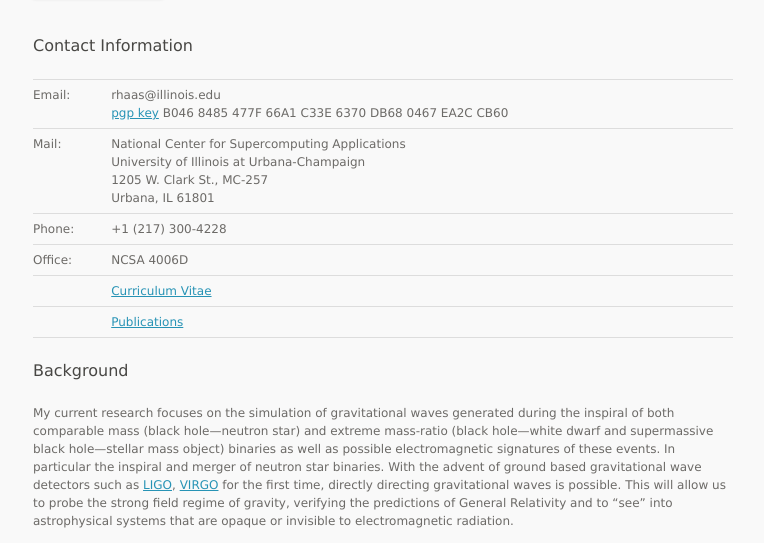
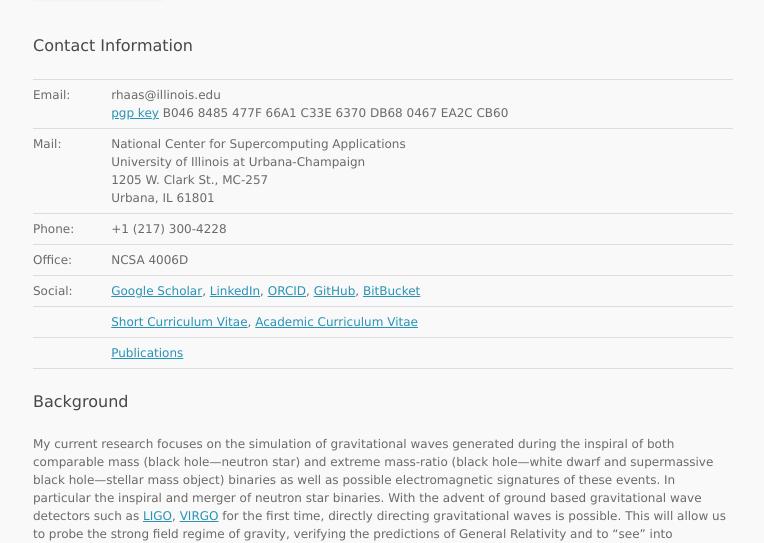
Before and after one commit to rhaas80/rhaas80.github.io, a plain HTML site: page index.html in a window 1280 px wide. Shown: the part 294-837 px from the top of the page, without its empty margins (297-1061 px from the left). Drawn offline with Linux system fonts and the light colour scheme.

Commit message:
add cvs and social links

```diff
--- a/index.html
+++ b/index.html
@@ -78,8 +78,18 @@ Urbana, IL 61801<br/>
 <td>NCSA 4006D</td>
 </tr>
 <tr>
+<td>Social:</td>
+<td><a href="https://scholar.google.com/citations?hl=en&user=rZj1mR8AAAAJ">Google Scholar</a>,
+<a href="https://www.linkedin.com/in/roland-haas">LinkedIn</a>,
+<a href="https://orcid.org/0000-0003-1424-6178">ORCID</a>,
+<a href="https://github.com/rhaas80/">GitHub</a>,
+<a href="https://bitbucket.org/rhaas80/">BitBucket</a>
+</td>
+</tr>
+<tr>
 <td></td>
-<td><a href="files/CV.pdf">Curriculum Vitae</a></td>
+<td><a href="files/CV.pdf">Short Curriculum Vitae</a>,
+    <a href="files/academic_cv.pdf">Academic Curriculum Vitae</a></td>
 </tr>
 <tr>
 <td></td>
```
